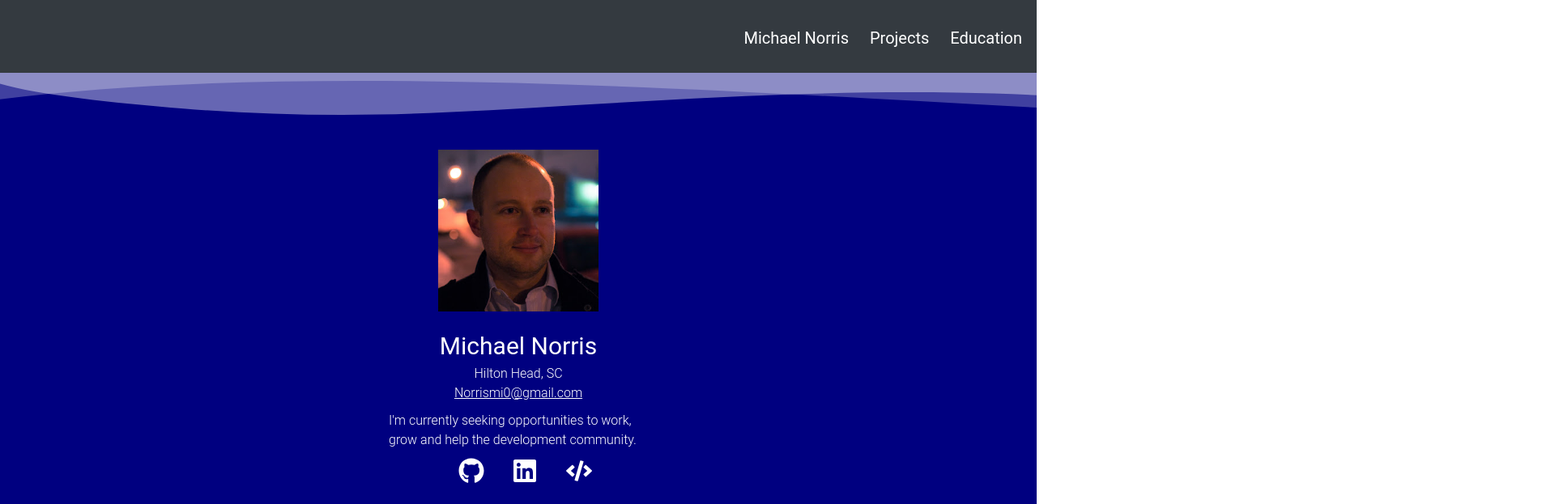
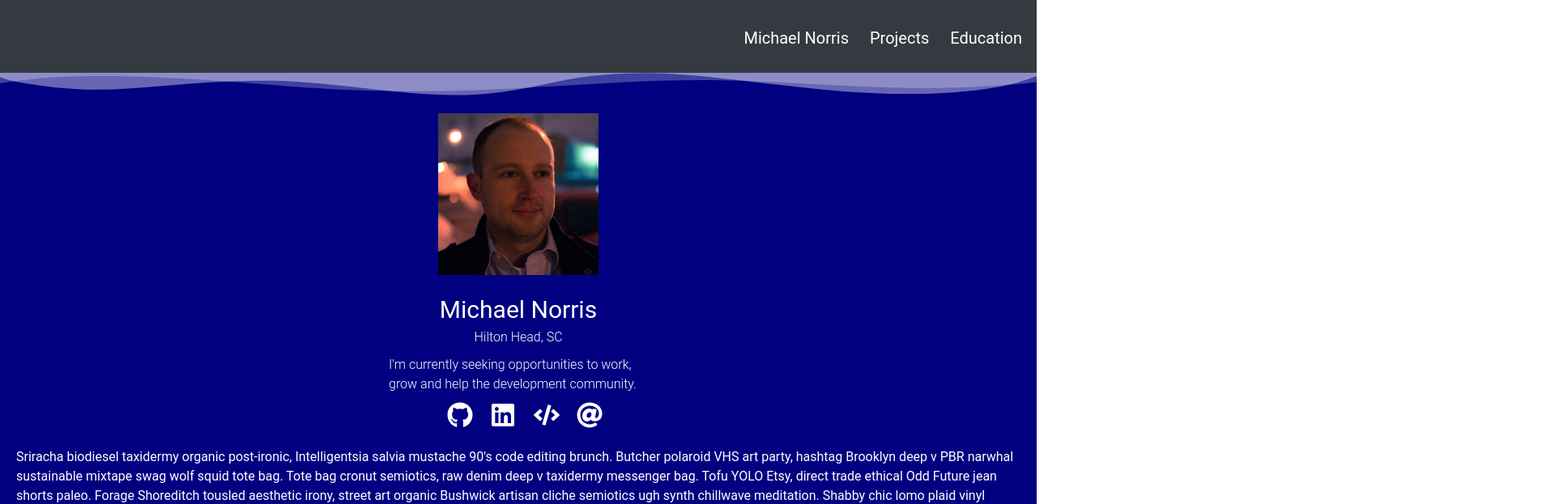
Before and after one commit to Norrismi/react_portfolio, a React (Create React App) app: page / in a window 1280 px wide. Shown: the top 623 px of the page at 81% size, 1920 px wide, since content can reach past the window. Built offline with nearby package versions, Linux system fonts and the light colour scheme.

Commit message:
fixed SVG width

```diff
--- a/src/components/Intro/Intro.css
+++ b/src/components/Intro/Intro.css
@@ -46,7 +46,9 @@
     justify-content: space-evenly;
     align-content: center;
     width: 250px;
-    margin-bottom: 10px;
+    /* margin-bottom: 10px; */
+    margin: 0;
+    padding: 0;
 
 }
 
@@ -67,6 +69,11 @@
         flex-direction: column;
         align-items: center;
         margin: 0;
+        width: 100%;
+    }
+
+    .intro__mission {
+        width: 315px;
     }
     .intro__text-links {
         align-items: center;
--- a/src/components/Intro/Intro.js
+++ b/src/components/Intro/Intro.js
@@ -5,7 +5,8 @@ import { Link } from 'react-router-dom'
 import {
   FaGithub,
   FaCode,
-  FaLinkedin
+  FaLinkedin,
+  FaAt
 
 } from "react-icons/fa";
 
@@ -19,21 +20,18 @@ const Intro = () => {
       <div className="intro__text-links">
         <div className="intro__name">Michael Norris</div>
         <div className="intro-location">Hilton Head, SC</div>
-        <a
-          href="mailto:Norrismi0@gmail.com"
-          target="_blank"
-          rel="noopener noreferrer"
-          id='intro__link'
-        >
-          Norrismi0@gmail.com
-        </a>
+
         <div className="intro__mission">
           I'm currently seeking opportunities to work, grow and help the
           development community.
         </div>
 
         <div className='intro__icon-container'>
-          <div className='intro__github'>
+
+
+
+
+          <div className='intro__github fa-spin'>
             <a
               href="https://github.com/Norrismi"
               target="_blank"
@@ -71,6 +69,17 @@ const Intro = () => {
             </a>
           </div>
 
+          <div className='intro__email'>
+            <a
+              href="mailto:Norrismi0@gmail.com"
+              target="_blank"
+              rel="noopener noreferrer"
+              alt='Email'
+              title='Email'
+            >
+              <FaAt id='intro__icon' />
+            </a>
+          </div>
 
 
 
--- /dev/null
+++ b/src/components/Utility/TopSVG.css
@@ -0,0 +1,18 @@
+.topsvg__styles {
+    fill: white;
+    width: 100vw;
+    height: 60px;
+    transform: scaleX(-1);
+}
+
+@media (min-width: 300px) {
+
+    .topsvg__styles {
+
+        height: 30px;
+
+    }
+
+
+
+  }
--- a/src/components/Utility/TopSVG.js
+++ b/src/components/Utility/TopSVG.js
@@ -1,4 +1,5 @@
 import React from 'react';
+import './TopSVG.css'
 
 const TopSVG = () => {
     return (
@@ -7,7 +8,8 @@ const TopSVG = () => {
                 preserveAspectRatio="none"
                 viewBox="0 0 1200 120"
                 xmlns="http://www.w3.org/2000/svg"
-                style={{ fill: '#fff', width: '350%', height: 75, transform: 'scaleX(-1)' }}
+                className='topsvg__styles'
+
             >
                 <path
                     d="M0 0v46.29c47.79 22.2 103.59 32.17 158 28 70.36-5.37 136.33-33.31 206.8-37.5 73.84-4.36 147.54 16.88 218.2 35.26 69.27 18 138.3 24.88 209.4 13.08 36.15-6 69.85-17.84 104.45-29.34C989.49 25 1113-14.29 1200 52.47V0z"
```
